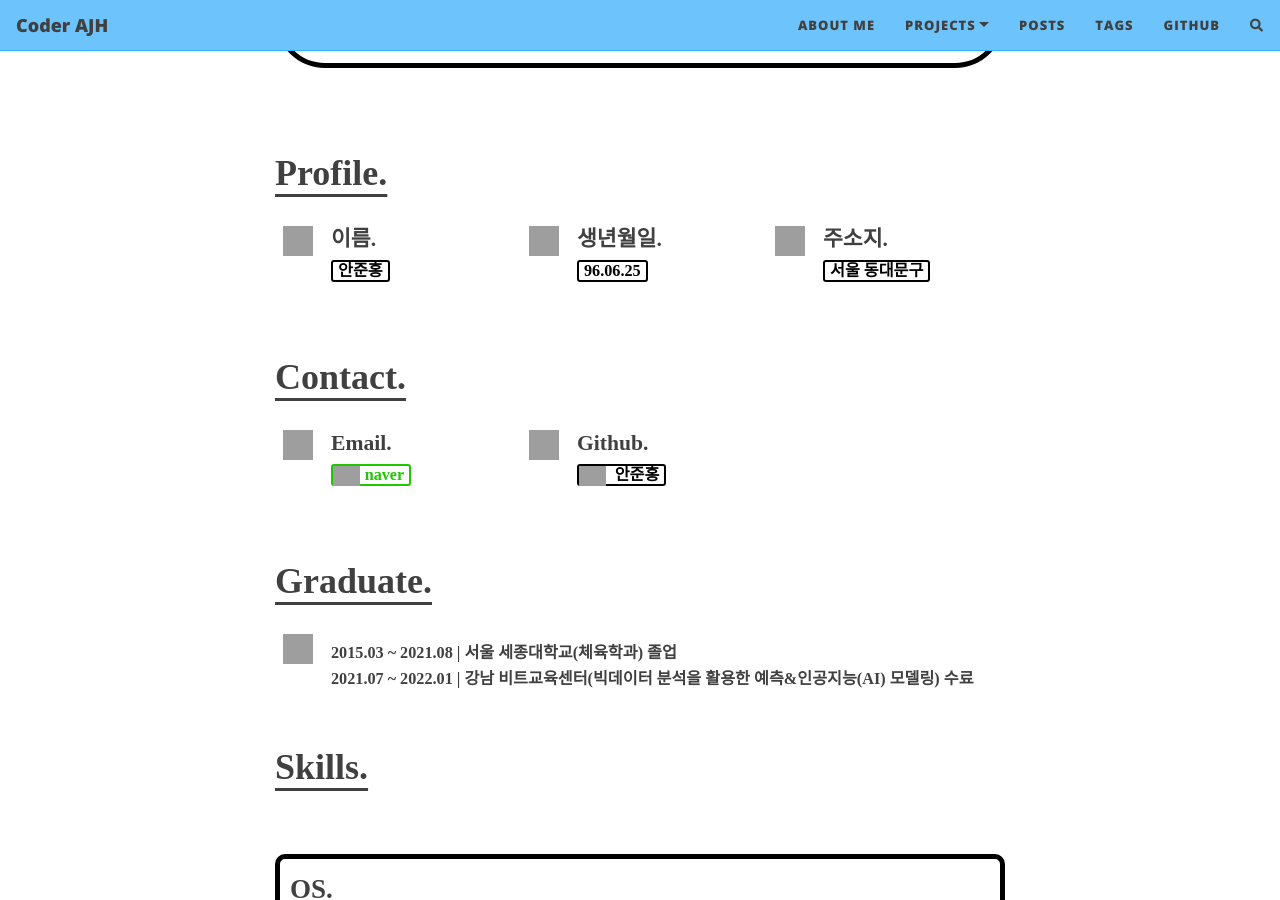
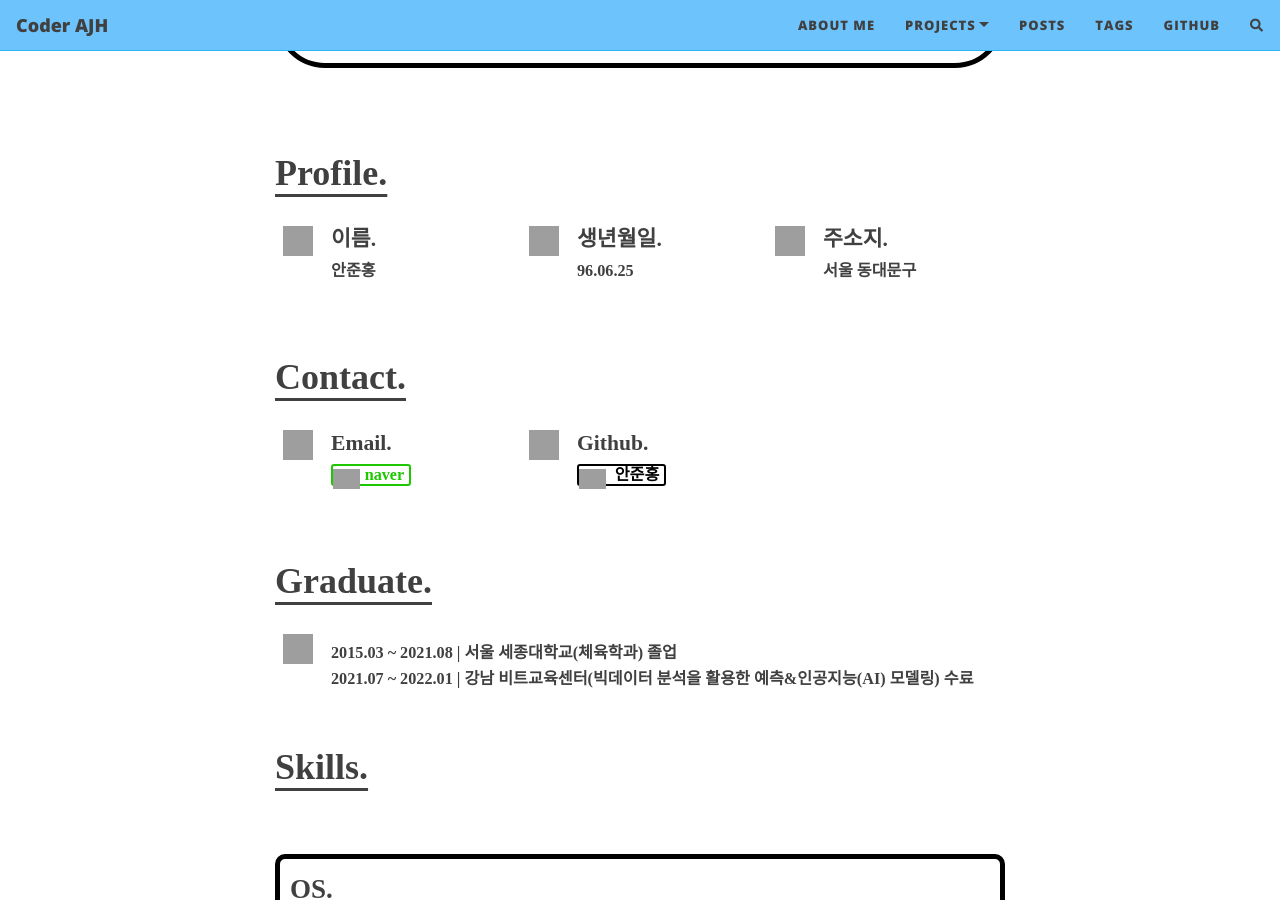
Before and after one commit to junhong625/junhong625.github.io, a Jekyll site: the page built from aboutme.md, in a window 1280 px wide and 900 px high, scrolled down 395 px. Built offline with Jekyll 4.4.1, drawn with Linux system fonts in a browser that asks for light colours; nearby versions of some CDN libraries; comment, search, counter and statistics services are not loaded; grey boxes are pictures that could not be loaded.

Commit message:
Update aboutme.md

```diff
--- a/aboutme.md
+++ b/aboutme.md
@@ -28,36 +28,22 @@ Profile.
     <img src="https://user-images.githubusercontent.com/83000975/153437869-0da80e9c-e935-418e-8e62-b9b36869980a.png" height=30 width=30>
 </div>
 <div class="text" style="width: 200px;">
-이름.
-<br>
-<sub>
-<a style="width:45px; color:black; background-color:white; border-radius:3px; border:2px solid black; padding-left:5px; padding-right:5px;">
-안준홍
-</a>
-</sub>
+이름. <br>
+<div>
+<sub>안준홍</sub>
+</div>
 </div>
 <div class="box">
     <img src="https://user-images.githubusercontent.com/83000975/153437871-1d7331fe-6613-467c-a9c1-2ef092fc3848.jpg" height=30 width=30>
 </div>
 <div class="text" style="width: 200px;">
-생년월일.
-<br>
-<sub>
-<a style="width:45px; color:black; background-color:white; border-radius:3px; border:2px solid black; padding-left:5px; padding-right:5px;">
-96.06.25
-</a>
-</sub>
+생년월일. <br> <sub>96.06.25</sub>
 </div>
 <div class="box">
     <img src="https://user-images.githubusercontent.com/83000975/153437873-509a68c4-1b8b-4db3-86f6-2fcce08a6bb1.jpg" height=30 width=30>
 </div>
 <div class="text">
-주소지. <br>
-<sub>
-<a style="width:45px; color:black; background-color:white; border-radius:3px; border:2px solid black; padding-left:5px; padding-right:5px;">
-서울 동대문구
-</a>
-</sub>
+주소지. <br> <sub>서울 동대문구</sub>
 </div>
 
 <br>
@@ -76,7 +62,7 @@ Email.
 <br>
 <sub>
 <a style="color:#1EC800; background-color:white; text-decoration:none; border-radius:3px; border:2px solid #1EC800; padding-right:5px;" href="mailto:junhong625@gmail.com">
-<img style="float:cneter; margin-right:5px;" height=20 src="https://user-images.githubusercontent.com/83000975/165331894-94882dfe-bc91-44ee-9112-6bebc1e1102f.png">naver
+<img style="float:cneter; margin-right:5px; margin-bottom:-5px;" height=20 src="https://user-images.githubusercontent.com/83000975/165331894-94882dfe-bc91-44ee-9112-6bebc1e1102f.png">naver
 </a>
 </sub>
 </div>
@@ -89,7 +75,7 @@ Github.
 <br>
 <sub>
 <a style="color:black; background-color:white; text-decoration:none; border-radius:3px; border:2px solid black; padding-right:5px;" href="https://github.com/junhong625/">
-<img style="float:cneter; margin-right:5px;" height=20 src="https://user-images.githubusercontent.com/83000975/165335373-ee5dbce9-3a13-455f-a93b-ea4026e04058.png">
+<img style="float:cneter; margin-right:5px; margin-bottom:-5px;" height=20 src="https://user-images.githubusercontent.com/83000975/165335373-ee5dbce9-3a13-455f-a93b-ea4026e04058.png">
 안준홍
 <br>
 </a>
```
